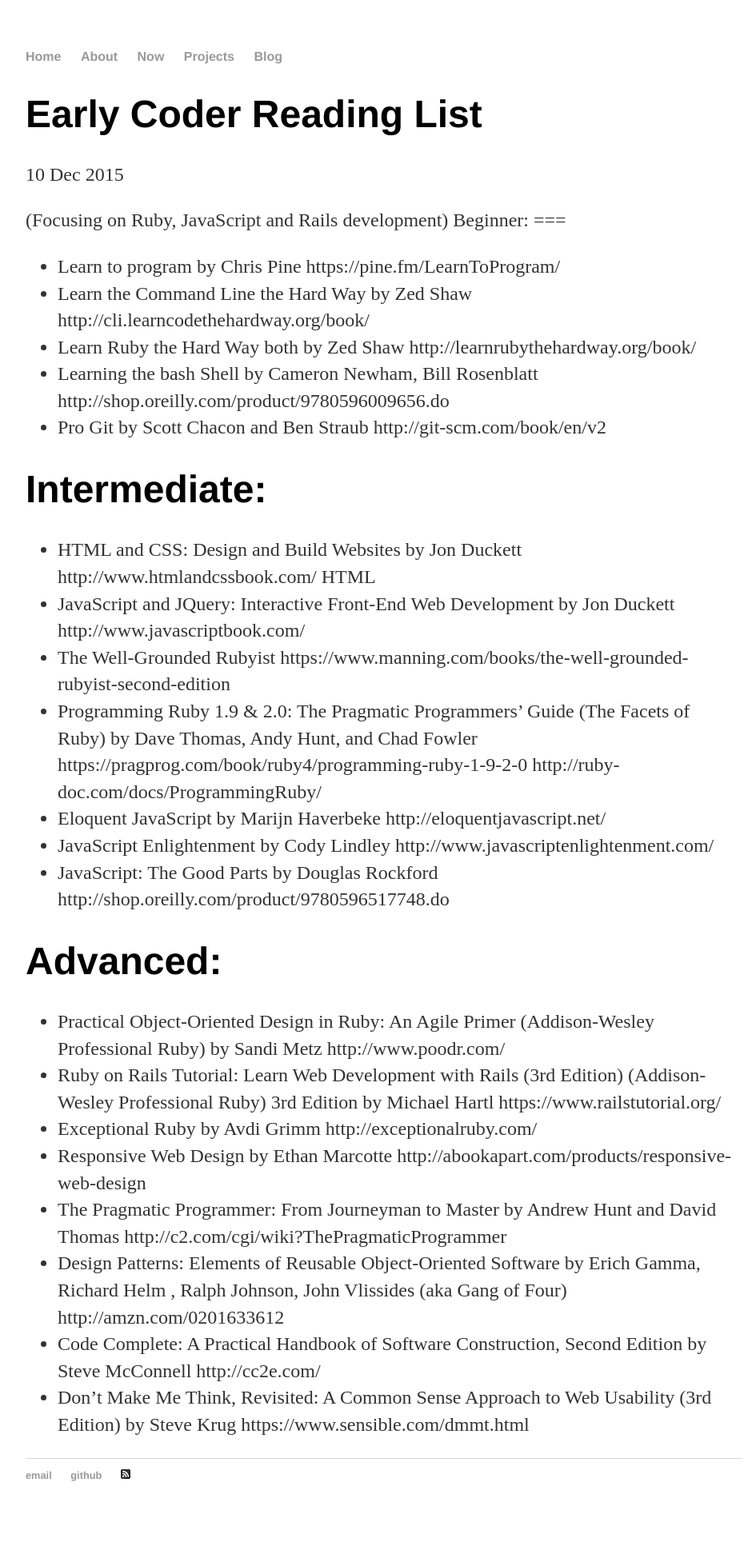
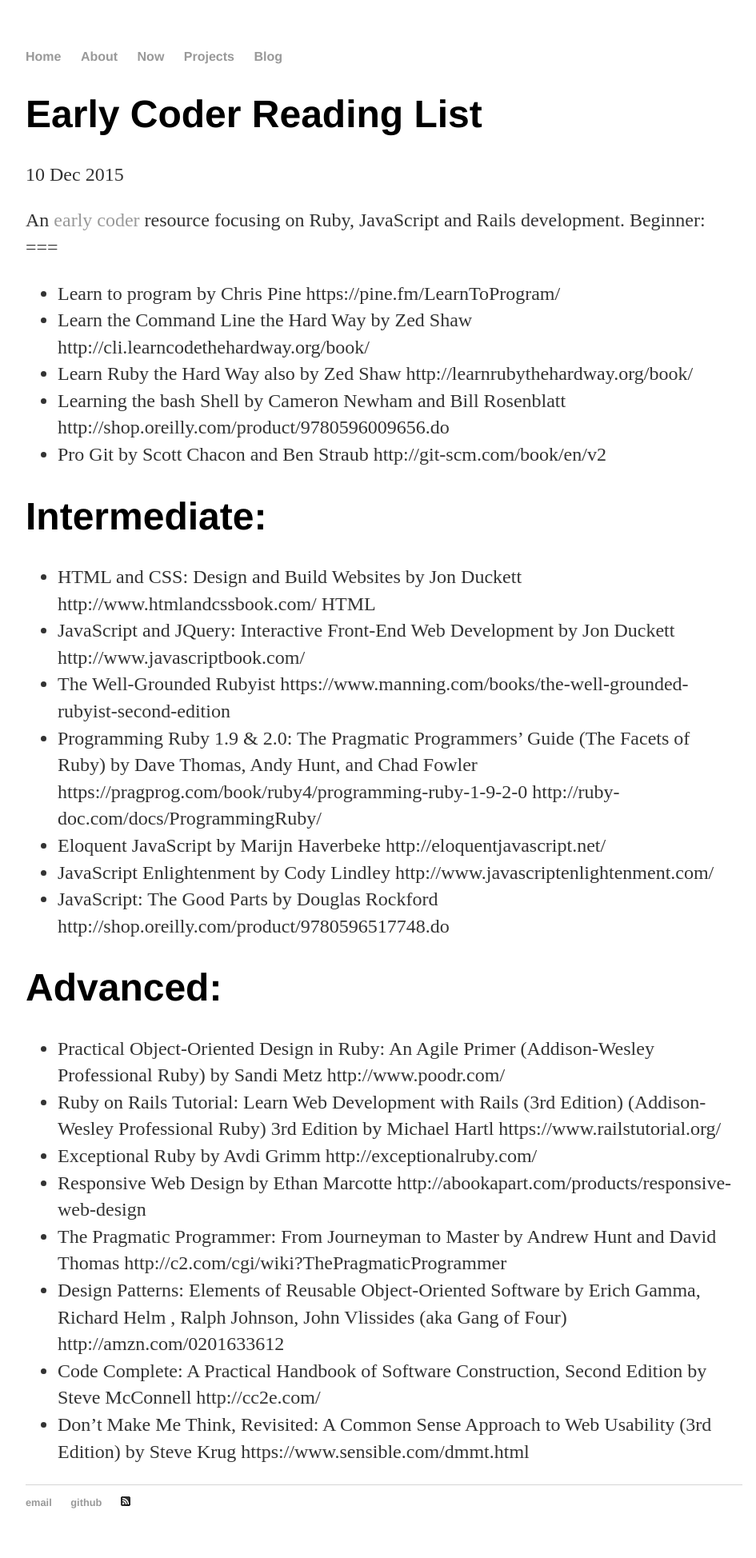
Before and after one commit to nchristiny/nchristiny.github.io, a Jekyll site: the page built from _posts/2015-12-10-early-coder-readling-list.markdown, in a window 1280 px wide. Shown: the whole page at 80% size, without its empty margins (160-1105 px from the left). Built offline with Jekyll 4.4.1, drawn with Linux system fonts in a browser that asks for light colours; Markdown is read by kramdown in place of the engine named in the settings; before the commit the page ends 1914 px from its top, so only the background shows below that.

Commit message:
Minor post edit

```diff
--- a/_posts/2015-12-10-early-coder-readling-list.markdown
+++ b/_posts/2015-12-10-early-coder-readling-list.markdown
@@ -3,7 +3,7 @@
 title: "Early Coder Reading List"
 date: 2015-12-10
 ---
-(Focusing on Ruby, JavaScript and Rails development)
+An [early coder](http://zedshaw.com/2015/06/16/early-vs-beginning-coders/) resource focusing on Ruby, JavaScript and Rails development.
 Beginner:
 ===
 
@@ -11,9 +11,9 @@
 https://pine.fm/LearnToProgram/
 * Learn the Command Line the Hard Way by Zed Shaw
 http://cli.learncodethehardway.org/book/
-* Learn Ruby the Hard Way  both by Zed Shaw
+* Learn Ruby the Hard Way also by Zed Shaw
 http://learnrubythehardway.org/book/
-* Learning the bash Shell by Cameron Newham, Bill Rosenblatt
+* Learning the bash Shell by Cameron Newham and Bill Rosenblatt
 http://shop.oreilly.com/product/9780596009656.do
 * Pro Git by Scott Chacon and Ben Straub
 http://git-scm.com/book/en/v2
```
